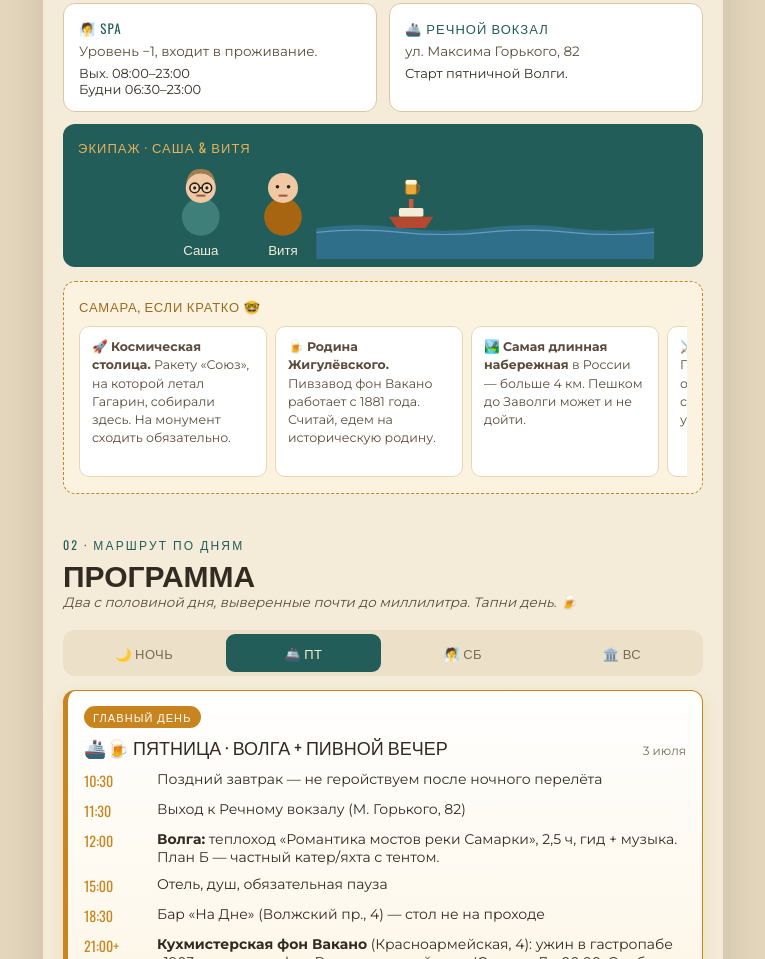
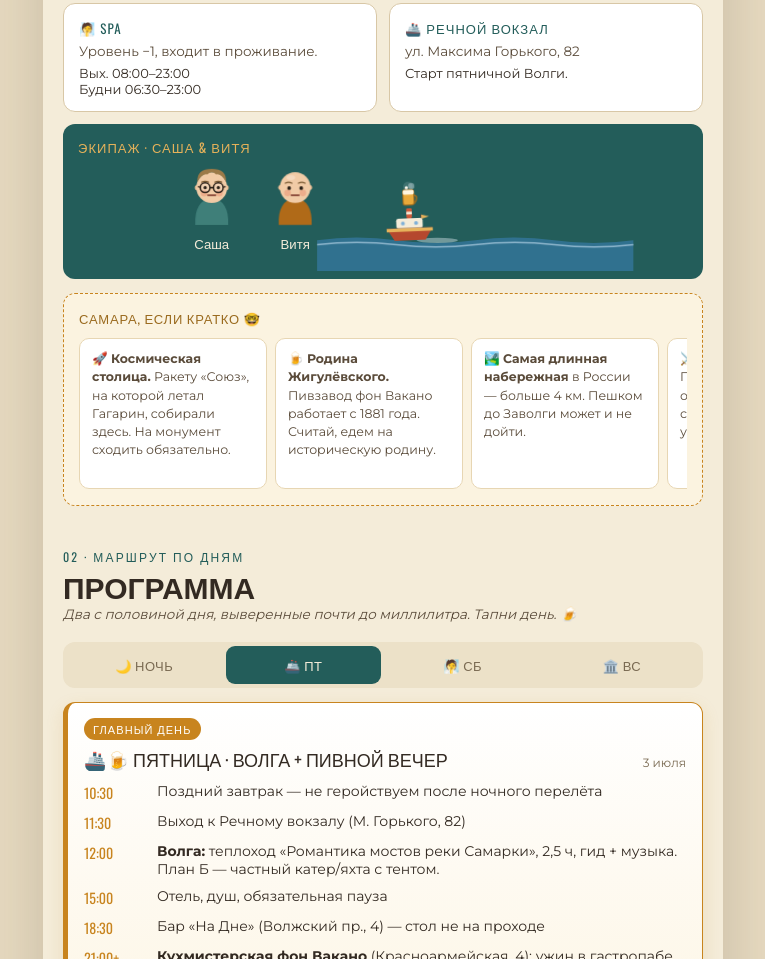
Before and after one commit to satamanchuk-star/samara-2026, a plain HTML site: page index.html in a window 1280 px wide. Shown: the part 1505-2464 px from the top of the page, without its empty margins (257-1022 px from the left). Drawn offline with nearby package versions, Linux system fonts and the light colour scheme; no server answers.

Commit message:
Footer scene v2: detailed Sasha/Vitya figures + lively ship (bob, steam, wake, flag); on arrival they hop, smile, mugs+sparkles appear

```diff
--- a/index.html
+++ b/index.html
@@ -1702,46 +1702,79 @@
       </div>
       <div style="background:#235D5A;color:#F4ECD9;border-radius:12px;padding:13px 15px 8px;overflow:hidden">
         <div style="font-family:'Oswald',sans-serif;text-transform:uppercase;letter-spacing:.08em;font-size:13px;color:#E6B25A;margin-bottom:2px">Экипаж · Саша &amp; Витя</div>
-        <svg viewBox="0 0 420 90" style="width:100%;height:auto;max-height:100px;display:block" xmlns="http://www.w3.org/2000/svg" role="img" aria-label="Кораблик везёт пиво Саше и Вите">
-          <!-- вода -->
-          <path d="M150 62 Q188 57 226 62 T302 62 T378 62 T454 62 V90 H150 Z" fill="#3f86c4" opacity="0.45"/>
-          <path d="M150 66 Q188 62 226 66 T302 66 T378 66 T454 66" fill="none" stroke="#bfe0f5" stroke-width="1" opacity="0.4"/>
-          <!-- Саша: русый, очки -->
-          <g transform="translate(46,4)">
-            <ellipse cx="0" cy="48" rx="17" ry="17" fill="#3f7f79"/>
-            <circle cx="0" cy="22" r="13.5" fill="#f0c8a4"/>
-            <path d="M-13 17 Q-11 5 0 5 Q11 5 13 17 Q9 9 0 9 Q-9 9 -13 17" fill="#a07f4d"/>
-            <circle cx="-5.5" cy="22" r="4.3" fill="#ffffff" fill-opacity="0.22" stroke="#2a2018" stroke-width="1.4"/>
-            <circle cx="5.5" cy="22" r="4.3" fill="#ffffff" fill-opacity="0.22" stroke="#2a2018" stroke-width="1.4"/>
-            <line x1="-1.2" y1="22" x2="1.2" y2="22" stroke="#2a2018" stroke-width="1.4"/>
-            <circle cx="-5.5" cy="22" r="1.4" fill="#2a2018"/>
-            <circle cx="5.5" cy="22" r="1.4" fill="#2a2018"/>
-            <line class="crew-mouth" x1="-3.5" y1="29" x2="3.5" y2="29" stroke="#8a4a3a" stroke-width="1.5" stroke-linecap="round"/>
-            <path class="crew-smile" d="M-4.5 27.5 Q0 33 4.5 27.5" fill="none" stroke="#8a4a3a" stroke-width="1.8" stroke-linecap="round" opacity="0"/>
-            <text x="0" y="82" text-anchor="middle" fill="#F4ECD9" font-family="Oswald,sans-serif" font-size="12">Саша</text>
-          </g>
-          <!-- Витя: лысый, без очков -->
-          <g transform="translate(120,4)">
-            <ellipse cx="0" cy="48" rx="17" ry="17" fill="#a86511"/>
-            <circle cx="0" cy="22" r="13.5" fill="#f0c8a4"/>
-            <circle cx="-5" cy="21" r="1.6" fill="#2a2018"/>
-            <circle cx="5" cy="21" r="1.6" fill="#2a2018"/>
-            <line class="crew-mouth" x1="-3.5" y1="29" x2="3.5" y2="29" stroke="#8a4a3a" stroke-width="1.5" stroke-linecap="round"/>
-            <path class="crew-smile" d="M-4.5 27.5 Q0 33 4.5 27.5" fill="none" stroke="#8a4a3a" stroke-width="1.8" stroke-linecap="round" opacity="0"/>
-            <text x="0" y="82" text-anchor="middle" fill="#F4ECD9" font-family="Oswald,sans-serif" font-size="12">Витя</text>
-          </g>
-          <!-- кораблик с пивом -->
-          <g class="crew-ship">
-            <g transform="translate(0,-26)">
-              <rect x="-5" y="-7" width="10" height="13" rx="2" fill="#e8a93a" stroke="#9a6a1e" stroke-width="1"/>
-              <rect x="-5" y="-7" width="10" height="4" rx="1.5" fill="#fff6e0"/>
-              <path d="M5 -3 q5 1 0 8" fill="none" stroke="#9a6a1e" stroke-width="1.4"/>
-            </g>
-            <rect x="-2" y="-16" width="4" height="8" fill="#cf5a3a"/>
-            <rect x="-11" y="-8" width="22" height="8" rx="1.5" fill="#f4ecd9"/>
-            <path d="M-20 0 L20 0 L13 10 L-13 10 Z" fill="#b5482e"/>
-          </g>
-        </svg>
+        <svg viewBox="0 0 420 102" style="width:100%;height:auto;max-height:112px;display:block" xmlns="http://www.w3.org/2000/svg" role="img" aria-label="Кораблик везёт пиво Саше и Вите — они радуются"><path d="M150 74 Q186 69 222 74 T294 74 T366 74 T438 74 V102 H150 Z" fill="#3f86c4" opacity="0.5"/><path class="crew-foam" d="M150 78 Q186 74 222 78 T294 78 T366 78 T438 78" fill="none" stroke="#cfe6f7" stroke-width="1.3" opacity="0.55"/>
+  <g class="crew-ship">
+    <ellipse class="crew-wake" cx="26" cy="11" rx="20" ry="2.4" fill="#e8f3fb" opacity="0.6"/>
+    <g class="crew-bob">
+      <g fill="#dfeaf0">
+        <circle class="crew-steam s1" cx="0" cy="-30" r="3"/>
+        <circle class="crew-steam s2" cx="3" cy="-34" r="2.4"/>
+        <circle class="crew-steam s3" cx="-2" cy="-38" r="2"/>
+      </g>
+      <g transform="translate(0,-27)">
+        <rect x="-5" y="-8" width="10" height="14" rx="2" fill="#e8a93a" stroke="#9a6a1e" stroke-width="1"/>
+        <rect x="-5" y="-8" width="10" height="4.5" rx="1.5" fill="#fff6e0"/>
+        <circle cx="-1.5" cy="-10" r="1.4" fill="#fffaf0"/>
+        <path d="M5 -3 q5 1 0 8" fill="none" stroke="#9a6a1e" stroke-width="1.4"/>
+      </g>
+      <rect x="-2.5" y="-18" width="5" height="9" rx="1" fill="#cf5a3a"/>
+      <rect x="-2.5" y="-15" width="5" height="2.5" fill="#f4ecd9"/>
+      <line x1="11" y1="-12" x2="11" y2="-2" stroke="#7a3a26" stroke-width="1"/>
+      <path d="M11 -12 L18 -10 L11 -8 Z" fill="#E6B25A"/>
+      <rect x="-12" y="-9" width="24" height="9" rx="2" fill="#f4ecd9"/>
+      <circle cx="-6" cy="-4.5" r="1.8" fill="#7fb0d8"/>
+      <circle cx="6" cy="-4.5" r="1.8" fill="#7fb0d8"/>
+      <path d="M-21 0 L21 0 L14 11 L-14 11 Z" fill="#b5482e"/>
+      <rect x="-21" y="0" width="42" height="3" fill="#e6b25a"/>
+    </g>
+  </g><g transform="translate(54,8)">
+  <g class="crew-hop ">
+    <g class="crew-cheer">
+      <g transform="translate(0,-13)">
+        <rect x="-4" y="-6" width="8" height="11" rx="1.6" fill="#e8a93a" stroke="#9a6a1e" stroke-width="0.9"/>
+        <rect x="-4" y="-6" width="8" height="3.4" rx="1.2" fill="#fff6e0"/>
+        <path d="M4 -2 q4 1 0 6" fill="none" stroke="#9a6a1e" stroke-width="1.2"/>
+      </g>
+      <path d="M-14 -3 l2 -4 M14 -3 l-2 -4 M-17 6 l3 -2 M17 6 l-3 -2" stroke="#E6B25A" stroke-width="1.4" stroke-linecap="round"/>
+    </g>
+    <path d="M-15 52 Q-16 30 0 27 Q16 30 15 52 Z" fill="#3f7f79"/>
+    <path d="M-7 28 Q0 33 7 28" fill="none" stroke="#356b66" stroke-width="1.4"/>
+    <circle cx="-13" cy="18" r="2.4" fill="#e9bd95"/><circle cx="13" cy="18" r="2.4" fill="#e9bd95"/>
+    <circle cx="0" cy="18" r="14" fill="#f1cba6"/>
+    <path d="M-13 13 Q-14 1 0 1 Q14 1 13 13 Q9 5 4 6 Q0 2 -4 6 Q-9 5 -13 13" fill="#9c7a48"/>
+    <circle cx="-7" cy="23" r="3" fill="#e8896a" opacity="0.45"/><circle cx="7" cy="23" r="3" fill="#e8896a" opacity="0.45"/>
+    <path d="M-9 13 q3 -1.6 6 0 M3 13 q3 -1.6 6 0" fill="none" stroke="#7a5a32" stroke-width="1.2" stroke-linecap="round"/>
+    <circle cx="-6" cy="18" r="4.4" fill="#ffffff" fill-opacity="0.18" stroke="#2a2018" stroke-width="1.4"/>
+    <circle cx="6" cy="18" r="4.4" fill="#ffffff" fill-opacity="0.18" stroke="#2a2018" stroke-width="1.4"/>
+    <line x1="-1.6" y1="18" x2="1.6" y2="18" stroke="#2a2018" stroke-width="1.4"/>
+    <line x1="-10.4" y1="17.6" x2="-12.6" y2="17" stroke="#2a2018" stroke-width="1.1"/>
+    <line x1="10.4" y1="17.6" x2="12.6" y2="17" stroke="#2a2018" stroke-width="1.1"/>
+    <circle cx="-6" cy="18" r="1.5" fill="#2a2018"/><circle cx="6" cy="18" r="1.5" fill="#2a2018"/>
+    <line class="crew-mouth" x1="-3.5" y1="25" x2="3.5" y2="25" stroke="#8a4a3a" stroke-width="1.5" stroke-linecap="round"/>
+    <path class="crew-smile" d="M-5 23.5 Q0 30 5 23.5" fill="none" stroke="#8a4a3a" stroke-width="1.9" stroke-linecap="round" opacity="0"/>
+  </g>
+  <text x="0" y="74" text-anchor="middle" fill="#F4ECD9" font-family="Oswald,sans-serif" font-size="12">Саша</text></g><g transform="translate(130,8)">
+  <g class="crew-hop crew-hop2">
+    <g class="crew-cheer">
+      <g transform="translate(0,-13)">
+        <rect x="-4" y="-6" width="8" height="11" rx="1.6" fill="#e8a93a" stroke="#9a6a1e" stroke-width="0.9"/>
+        <rect x="-4" y="-6" width="8" height="3.4" rx="1.2" fill="#fff6e0"/>
+        <path d="M4 -2 q4 1 0 6" fill="none" stroke="#9a6a1e" stroke-width="1.2"/>
+      </g>
+      <path d="M-14 -3 l2 -4 M14 -3 l-2 -4 M-17 6 l3 -2 M17 6 l-3 -2" stroke="#E6B25A" stroke-width="1.4" stroke-linecap="round"/>
+    </g>
+    <path d="M-15 52 Q-16 30 0 27 Q16 30 15 52 Z" fill="#b06a18"/>
+    <path d="M-7 28 Q0 33 7 28" fill="none" stroke="#965810" stroke-width="1.4"/>
+    <circle cx="-13" cy="18" r="2.4" fill="#e9bd95"/><circle cx="13" cy="18" r="2.4" fill="#e9bd95"/>
+    <circle cx="0" cy="18" r="14" fill="#f1cba6"/>
+    <ellipse cx="-4" cy="9" rx="4" ry="2.2" fill="#ffffff" opacity="0.28"/>
+    <circle cx="-7" cy="23" r="3" fill="#e8896a" opacity="0.45"/><circle cx="7" cy="23" r="3" fill="#e8896a" opacity="0.45"/>
+    <path d="M-9 14 q3 -1.4 6 0 M3 14 q3 -1.4 6 0" fill="none" stroke="#7a5a32" stroke-width="1.2" stroke-linecap="round"/>
+    <circle cx="-5.5" cy="18.5" r="1.7" fill="#2a2018"/><circle cx="5.5" cy="18.5" r="1.7" fill="#2a2018"/>
+    <line class="crew-mouth" x1="-3.5" y1="25" x2="3.5" y2="25" stroke="#8a4a3a" stroke-width="1.5" stroke-linecap="round"/>
+    <path class="crew-smile" d="M-5 23.5 Q0 30 5 23.5" fill="none" stroke="#8a4a3a" stroke-width="1.9" stroke-linecap="round" opacity="0"/>
+  </g>
+  <text x="0" y="74" text-anchor="middle" fill="#F4ECD9" font-family="Oswald,sans-serif" font-size="12">Витя</text></g></svg>
       </div>
     </div>
 
@@ -2384,7 +2417,7 @@ class Component extends DCLogic {
   }
 }
 </script>
-<script src="/enhance.js?v=15" defer></script>
+<script src="/enhance.js?v=16" defer></script>
 <script>if('serviceWorker' in navigator){window.addEventListener('load',function(){navigator.serviceWorker.register('/sw.js').catch(function(){});});}</script>
 </body>
 </html>
--- a/sw.js
+++ b/sw.js
@@ -1,6 +1,6 @@
 /* SMR-26 service worker — network-first, чтобы контент был свежим, с офлайн-фолбэком из кэша. */
-var CACHE = 'smr26-v15';
-var SHELL = ['/', '/index.html', '/gallery.html', '/map.html', '/crew.html', '/enhance.js?v=15',
+var CACHE = 'smr26-v16';
+var SHELL = ['/', '/index.html', '/gallery.html', '/map.html', '/crew.html', '/enhance.js?v=16',
   '/vendor/react.production.min.js', '/vendor/react-dom.production.min.js',
   '/vendor/leaflet/leaflet.js', '/vendor/leaflet/leaflet.css', '/favicon.svg','/favicon.ico','/manifest.webmanifest',
   '/icons/icon-192.png', '/icons/icon-512.png', '/icons/icon-180.png'];
```
Also changed, not shown: enhance.js (+19 -6 lines).
